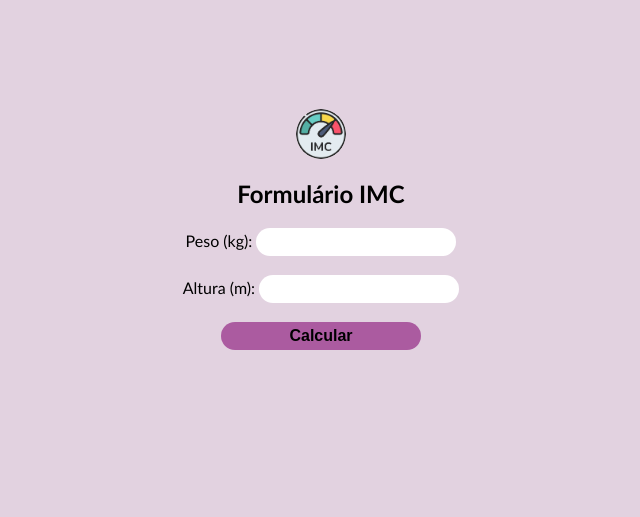
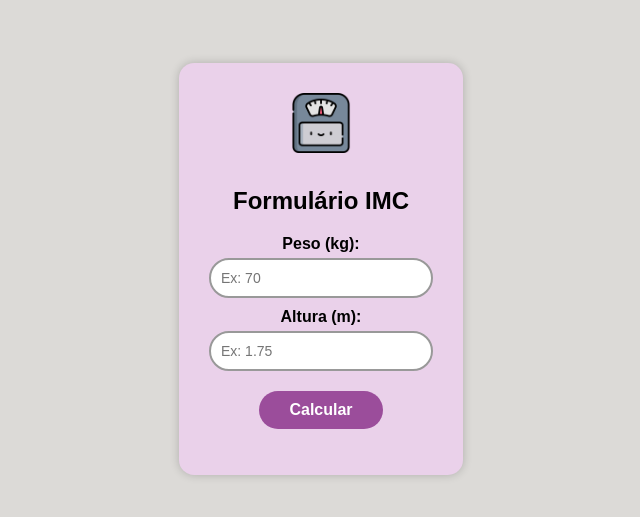
Before and after one commit to IsYumi/GRUPO-10---Atividade-Revis-o, a plain HTML site: page calculadora-imc/index.html in a window 1280 px wide. Shown: the part 131-648 px from the top of the page, without its empty margins (319-959 px from the left). Drawn offline with Linux system fonts and the light colour scheme.

Commit message:
Melhora aparência do formulário IMC com layout centralizado e imagem redimensionada e alterada

```diff
--- a/calculadora-imc/index.html
+++ b/calculadora-imc/index.html
@@ -1,24 +1,26 @@
-<html>
+<!DOCTYPE html>
+<html lang="pt-BR">
+<head>
+  <meta charset="UTF-8">
+  <title>Formulário IMC</title>
   <link rel="shortcut icon" href="balanca.png" type="image/x-icon">
-<head>
-  <title> Formulário IMC</title>
-  <link rel="stylesheet" type='text/css' media='screen' href='style.css'>
+  <link rel="stylesheet" href="style.css">
 </head>
 <body>
-  <img src="IMC.png">
-  <h2>Formulário IMC</h2>
+  <div class="form-container">
+    <img src="balanca.png" alt="IMC">
+    <h2>Formulário IMC</h2>
 
+    <label for="peso">Peso (kg):</label>
+    <input id="peso" type="number" placeholder="Ex: 70"><br>
 
-  <label for="peso">Peso (kg):</label>
-  <input id="peso"><br><br>
+    <label for="altura">Altura (m):</label>
+    <input id="altura" type="number" placeholder="Ex: 1.75"><br>
 
-  <label for="altura">Altura (m):</label>
-  <input id="altura"><br><br>
+    <button onclick="calcular()">Calcular</button>
 
-  <button onclick="calcular()">Calcular</button>
-
-  <p id="Resposta"></p>
-
+    <p id="Resposta"></p>
+  </div>
+  <script src="script.js"></script>
 </body>
-<script src="./script.js"></script>
 </html>
--- a/calculadora-imc/style.css
+++ b/calculadora-imc/style.css
@@ -1,39 +1,59 @@
-body{
-    background-color: #e2d2e0;
-    font-family:'Gill Sans', 'Gill Sans MT', Calibri, 'Trebuchet MS', sans-serif;
-    justify-content: center;
-    align-items: center;
-    text-align: center;
-    margin-top: 30vh;
+body {
+  margin: 0;
+  padding: 0;
+  background-color: #dcdad7;
+  font-family: Arial, sans-serif;
+  display: flex;
+  justify-content: center;
+  align-items: center;
+  height: 100vh;
+}
+
+.form-container {
+  background-color: #ead1ea;
+  padding: 30px;
+  border-radius: 15px;
+  text-align: center;
+  box-shadow: 0 0 10px rgba(0, 0, 0, 0.2);
+}
+
+.form-container img {
+  width: 60px;
+  height: auto;
+  margin-bottom: 10px;
+}
+
+h2 {
+  margin-bottom: 20px;
+}
+
+label {
+  display: block;
+  margin: 10px 0 5px;
+  font-weight: bold;
 }
 
 input {
-    background-color: #FFF;
-    border: none;
-    border-radius: 30px;
-    padding: 5px;
-    margin:auto;
-    font-size: 16px;
-    cursor: text;
-    max-width: 200px;
-    width: 90%;
+  width: 200px;
+  padding: 10px;
+  border: 2px solid #999;
+  border-radius: 20px;
+  font-size: 14px;
+  outline: none;
 }
 
 button {
-    font-weight: bold;
-    background-color: #ab5ba0;
-    border: none;
-    border-radius: 30px;
-    padding: 5px ;
-    margin: auto;
-    font-size: 16px;
-    cursor: pointer;
-    max-width: 200px;
-    width: 90%;
-    display: block;
+  margin-top: 20px;
+  padding: 10px 30px;
+  border: none;
+  background-color: #9b4d9b;
+  color: white;
+  font-size: 16px;
+  font-weight: bold;
+  border-radius: 20px;
+  cursor: pointer;
 }
 
-img{
-    border-radius: 50%;
-    width: 50px;
+button:hover {
+  background-color: #7a3c7a;
 }
```
